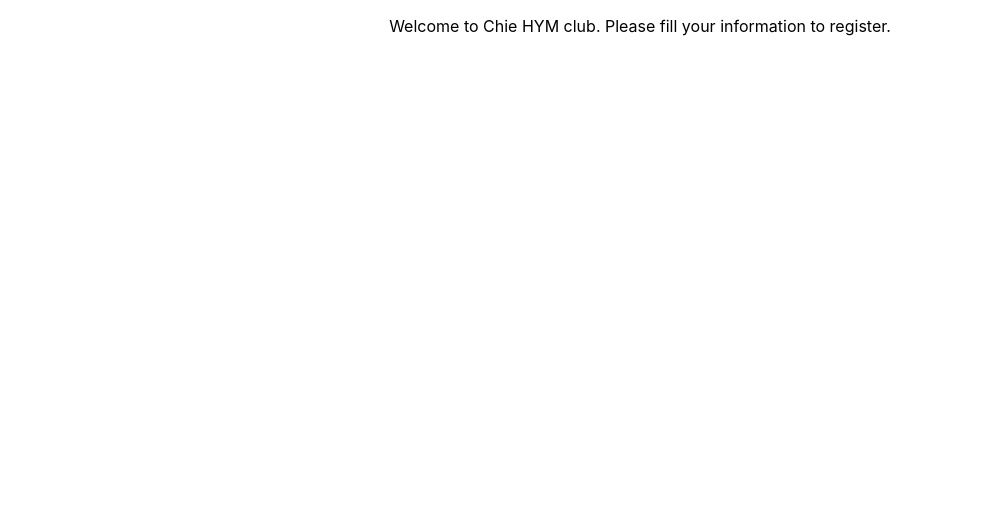
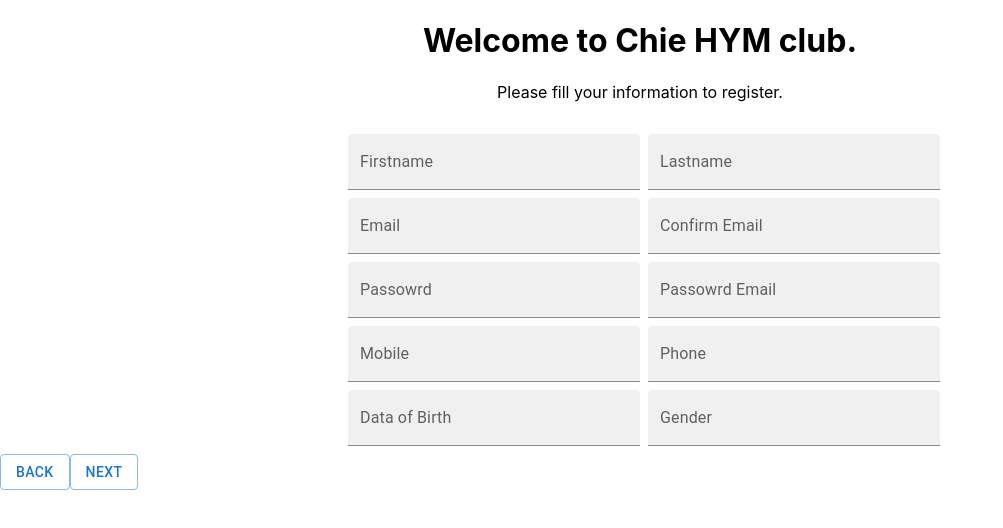
Before and after one commit to hayamania/form_experience, a React (Create React App) app: page / in a window 1280 px wide. Shown: the top 528 px of the page, without its empty margins (0-1003 px from the left). Built offline with nearby package versions, Linux system fonts and the light colour scheme.

Commit message:
Added form1 and buttons

```diff
--- a/src/App.js
+++ b/src/App.js
@@ -1,9 +1,19 @@
 import "./App.css";
+import { Box, Button, Stack } from "@mui/material";
+import Form1 from "./Form1";
 
 function App() {
   return (
     <div className="App">
-      <p>Welcome to Chie HYM club. Please fill your information to register.</p>
+      <Box>
+        <h1>Welcome to Chie HYM club. </h1>
+        <p>Please fill your information to register.</p>
+        <Form1 />
+      </Box>
+      <Stack direction="row">
+        <Button variant="outlined">Back</Button>
+        <Button variant="outlined">Next</Button>
+      </Stack>
     </div>
   );
 }
--- /dev/null
+++ b/src/Form1.js
@@ -0,0 +1,50 @@
+import React from "react";
+import { TextField, Box, Grid } from "@mui/material";
+
+export default function Form1() {
+  return (
+    <div>
+      <Box
+        display="flex"
+        justifyContent="center"
+        alignItems="center"
+        sx={{
+          "& > :not(style)": { m: 1, width: "600px" },
+        }}
+      >
+        <Grid container spacing={1}>
+          <Grid item xs={6}>
+            <TextField label="Firstname" variant="filled" fullWidth />
+          </Grid>
+          <Grid item xs={6}>
+            <TextField label="Lastname" variant="filled" fullWidth />
+          </Grid>
+          <Grid item xs={6}>
+            <TextField label="Email" variant="filled" fullWidth />
+          </Grid>
+          <Grid item xs={6}>
+            <TextField label="Confirm Email" variant="filled" fullWidth />
+          </Grid>
+          <Grid item xs={6}>
+            <TextField label="Passowrd" variant="filled" fullWidth />
+          </Grid>
+          <Grid item xs={6}>
+            <TextField label="Passowrd Email" variant="filled" fullWidth />
+          </Grid>
+          <Grid item xs={6}>
+            <TextField label="Mobile" variant="filled" fullWidth />
+          </Grid>
+          <Grid item xs={6}>
+            <TextField label="Phone" variant="filled" fullWidth />
+          </Grid>
+          <Grid item xs={6}>
+            <TextField label="Data of Birth" variant="filled" fullWidth />
+          </Grid>
+          <Grid item xs={6}>
+            <TextField label="Gender" variant="filled" fullWidth />
+          </Grid>
+        </Grid>
+      </Box>
+    </div>
+  );
+}
```
